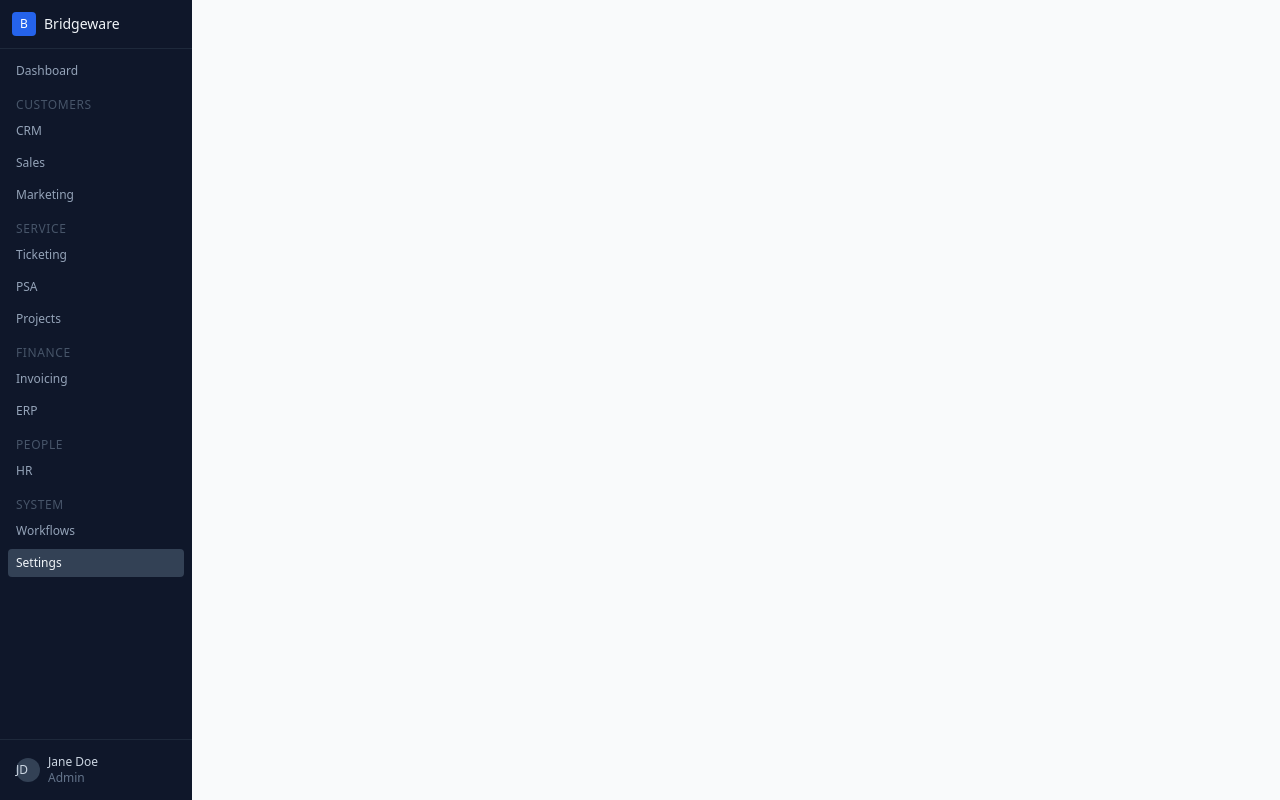
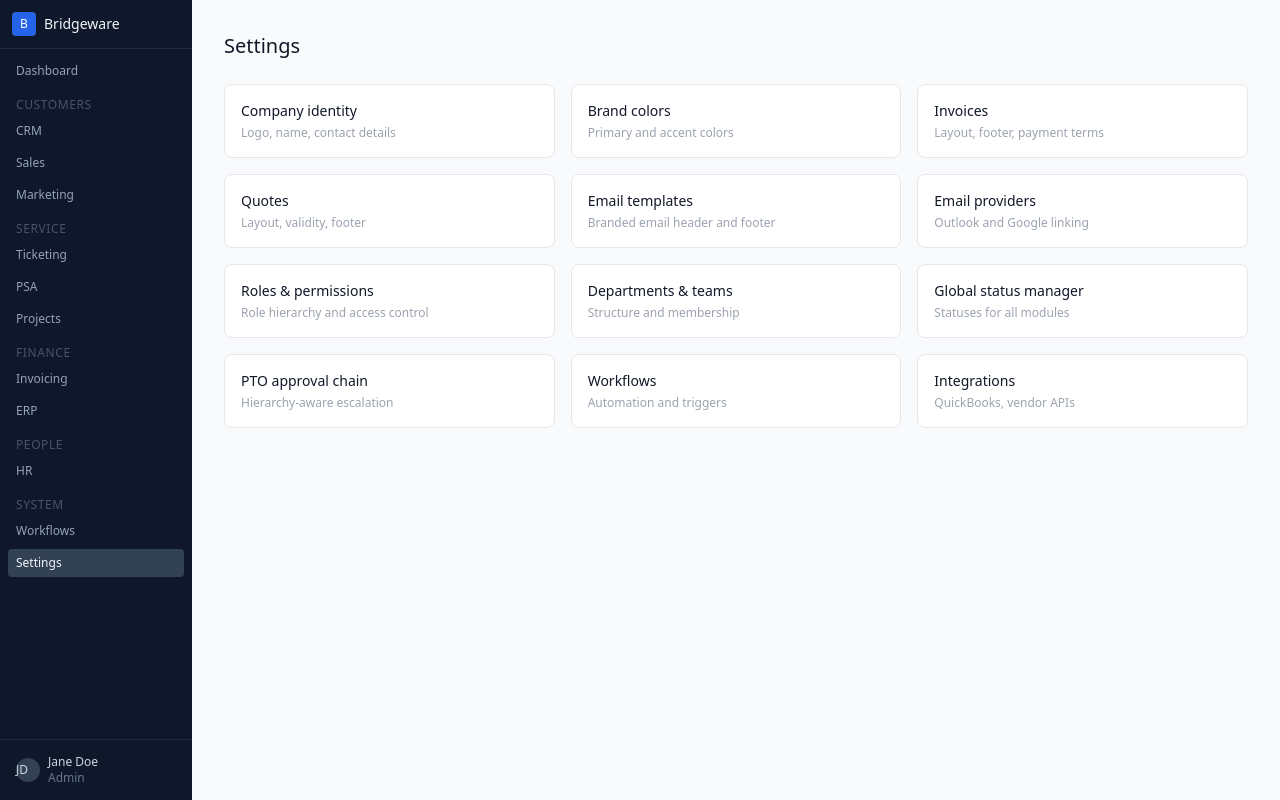
Before and after one commit to NGS-USA/Bridgeware, a React (Create React App) app in the folder frontend/: page /settings in a window 1280 px wide. Built offline with nearby package versions, Linux system fonts and the light colour scheme.

Commit message:
v0.0.33 — Settings page with navigation cards

```diff
--- a/frontend/src/App.js
+++ b/frontend/src/App.js
@@ -9,6 +9,7 @@ import Projects from './pages/Projects'
 import HR from './pages/HR'
 import ERP from './pages/ERP'
 import Dashboard from './pages/Dashboard'
+import Settings from './pages/Settings'
 
 const queryClient = new QueryClient()
 
@@ -27,6 +28,7 @@ function App() {
             <Route path="/hr" element={<HR />} />
             <Route path="/erp" element={<ERP />} />
             <Route path="/dashboard" element={<Dashboard />} />
+            <Route path="/settings" element={<Settings />} />
           </Routes>
         </MainLayout>
       </BrowserRouter>
--- /dev/null
+++ b/frontend/src/pages/Settings.js
@@ -0,0 +1,30 @@
+function Settings() {
+  return (
+    <div className="p-8">
+      <h1 className="text-xl font-medium text-gray-900 mb-6">Settings</h1>
+      <div className="grid grid-cols-3 gap-4">
+        {[
+          { title: 'Company identity', desc: 'Logo, name, contact details' },
+          { title: 'Brand colors', desc: 'Primary and accent colors' },
+          { title: 'Invoices', desc: 'Layout, footer, payment terms' },
+          { title: 'Quotes', desc: 'Layout, validity, footer' },
+          { title: 'Email templates', desc: 'Branded email header and footer' },
+          { title: 'Email providers', desc: 'Outlook and Google linking' },
+          { title: 'Roles & permissions', desc: 'Role hierarchy and access control' },
+          { title: 'Departments & teams', desc: 'Structure and membership' },
+          { title: 'Global status manager', desc: 'Statuses for all modules' },
+          { title: 'PTO approval chain', desc: 'Hierarchy-aware escalation' },
+          { title: 'Workflows', desc: 'Automation and triggers' },
+          { title: 'Integrations', desc: 'QuickBooks, vendor APIs' },
+        ].map(item => (
+          <div key={item.title} className="bg-white border border-gray-200 rounded-lg p-4 cursor-pointer hover:border-blue-300 transition-colors">
+            <div className="text-sm font-medium text-gray-900 mb-1">{item.title}</div>
+            <div className="text-xs text-gray-400">{item.desc}</div>
+          </div>
+        ))}
+      </div>
+    </div>
+  )
+}
+
+export default Settings
```
